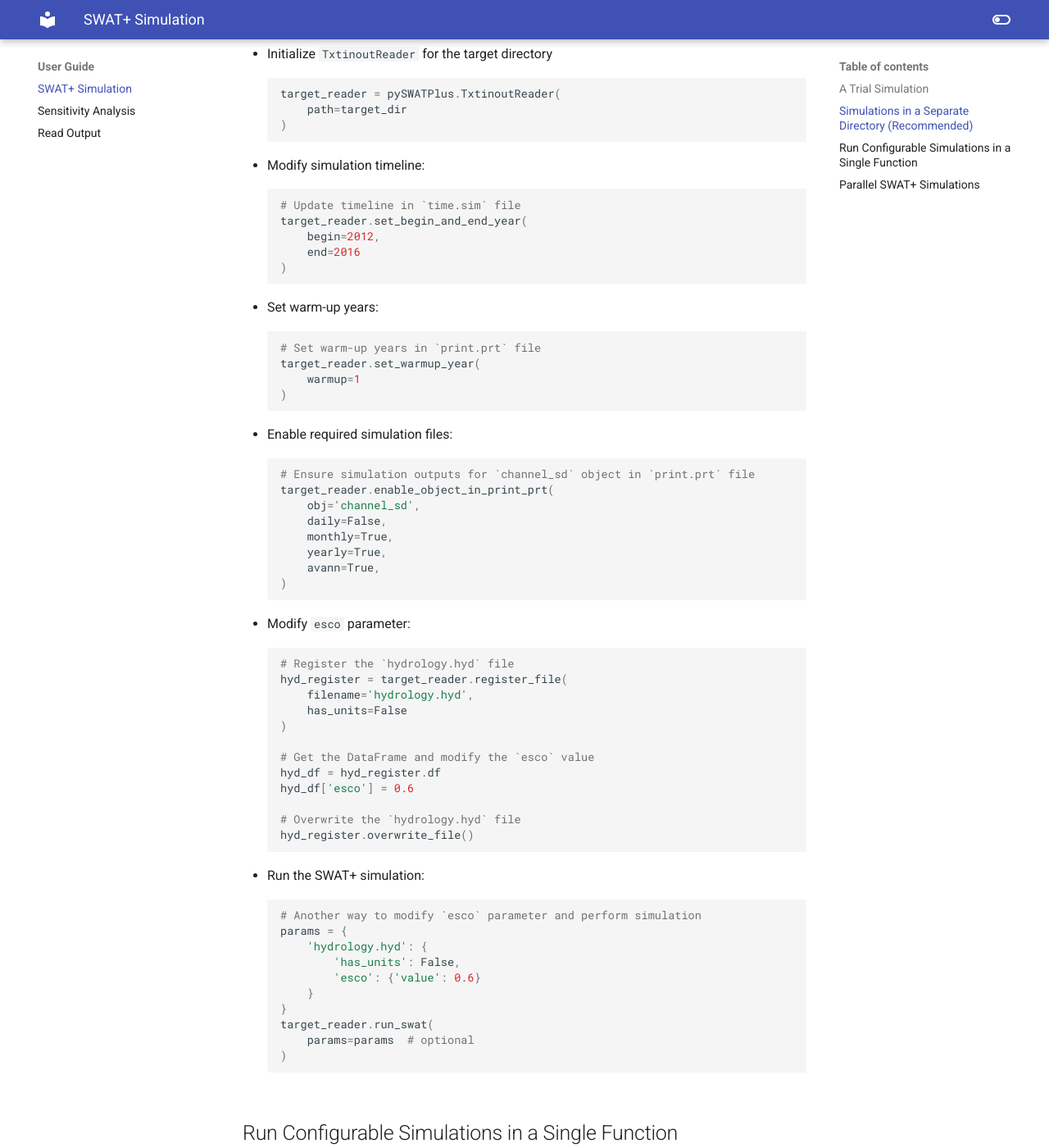
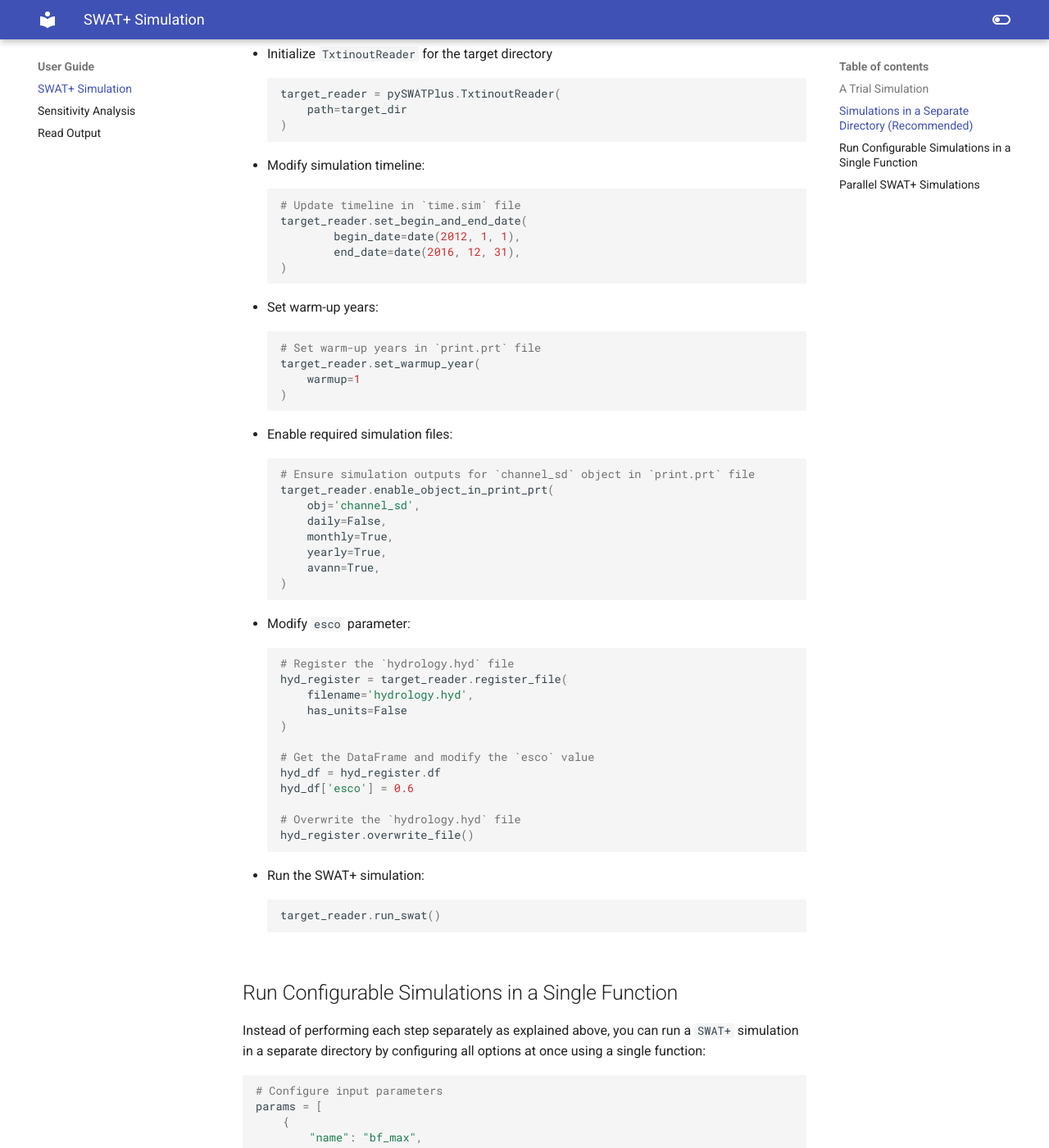
Before and after one commit to swat-model/pySWATPlus, an MkDocs documentation site: the page built from docs/userguide/swatplus_simulation.md, in a window 1280 px wide and 1400 px high, scrolled down 1404 px. Shown: the whole window at 82% size. Built offline with MkDocs 1.6.1 and Material for MkDocs 9.7.7, drawn with Linux system fonts in a browser that asks for light colours; some of the changed text lies outside the part shown.

Commit message:
updated documentation

````diff
--- a/docs/userguide/swatplus_simulation.md
+++ b/docs/userguide/swatplus_simulation.md
@@ -63,10 +63,11 @@
 
     ```python
     # Update timeline in `time.sim` file
-    target_reader.set_begin_and_end_year(
-        begin=2012,
-        end=2016
+    target_reader.set_begin_and_end_date(
+            begin_date=date(2012, 1, 1),
+            end_date=date(2016, 12, 31),
     )
+
     ```
 
 - Set warm-up years:
@@ -111,16 +112,7 @@
 - Run the SWAT+ simulation:
 
     ```python
-    # Another way to modify `esco` parameter and perform simulation
-    params = {
-        'hydrology.hyd': {
-            'has_units': False,
-            'esco': {'value': 0.6}
-        }
-    }
-    target_reader.run_swat(
-        params=params  # optional
-    )
+    target_reader.run_swat()
     ```
 
 
@@ -142,7 +134,10 @@
 txtinout_reader.run_swat(
     target_dir=r"C:\Users\Username\simulation_folder_2",  # mandatory
     params=params,  # optional
-    begin_and_end_year=(2012, 2016),  # optional
+    begin_and_end_date={
+        "begin_date": date(2012, 1, 1),
+        "end_date": date(2016, 12, 31)
+    },
     warmup=1,  # optional
     print_prt_control={'channel_sd': {'daily': False}}  # optional
 )
````
